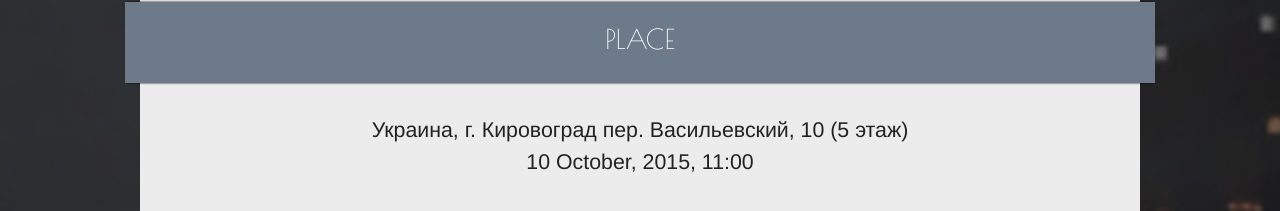
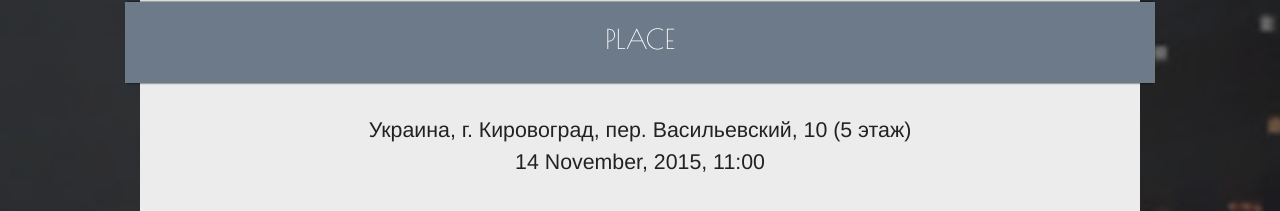
Before and after one commit to ghaiklor/kirovohradjs.com, a Jekyll site: the page built from index.html, in a window 1280 px wide. Shown: the part 1454-1665 px from the top of the page. Built offline with Jekyll 4.4.1, drawn with Linux system fonts in a browser that asks for light colours; grey boxes are pictures that could not be loaded.

Commit message:
Done with place section

```diff
--- a/_data/2015_11.yml
+++ b/_data/2015_11.yml
@@ -28,8 +28,8 @@ partners:
     logo: blank.jpg
     link: http://test.com/
 place:
-  address: "Украина, г. Кировоград пер. Васильевский, 10 (5 этаж)"
-  date: "10 October, 2015, 11:00"
+  address: "Украина, г. Кировоград, пер. Васильевский, 10 (5 этаж)"
+  date: "14 November, 2015, 11:00"
   embed: "https://www.google.com/maps/embed?pb=!1m18!1m12!1m3!1d2643.4727396590315!2d32.260026!3d48.5050017!2m3!1f0!2f0!3f0!3m2!1i1024!2i768!4f13.1!3m3!1m2!1s0x40d042a48f0f1c7d%3A0xc9a5a31f2c3d98c1!2z0JTQoNCmICJTbWFydCBIb3VzZSI!5e0!3m2!1sru!2sua!4v1441121480868"
 schedule:
   - time: "11:00"
--- a/_includes/place.html
+++ b/_includes/place.html
@@ -20,6 +20,6 @@
   </div>
 
   <div class="row embed">
-    <iframe src="{{ place.embed }}" width="100%" height="450" frameborder="0" style="border:0"></iframe>
+    <iframe src="{{ place.embed }}" width="100%" height="450" frameborder="0" style="border: 0;"></iframe>
   </div>
 </section>
--- a/assets/css/styles.css
+++ b/assets/css/styles.css
@@ -229,7 +229,7 @@ section.place .row.address {
 
 section.place .row.address span {
   font-size: 16pt;
-  font-weight: lighter;
+  font-weight: 100;
 }
 
 section.place .row.date {
@@ -238,7 +238,7 @@ section.place .row.date {
 
 section.place .row.date span {
   font-size: 16pt;
-  font-weight: lighter;
+  font-weight: 100;
 }
 
 section.place .row.embed {
```
